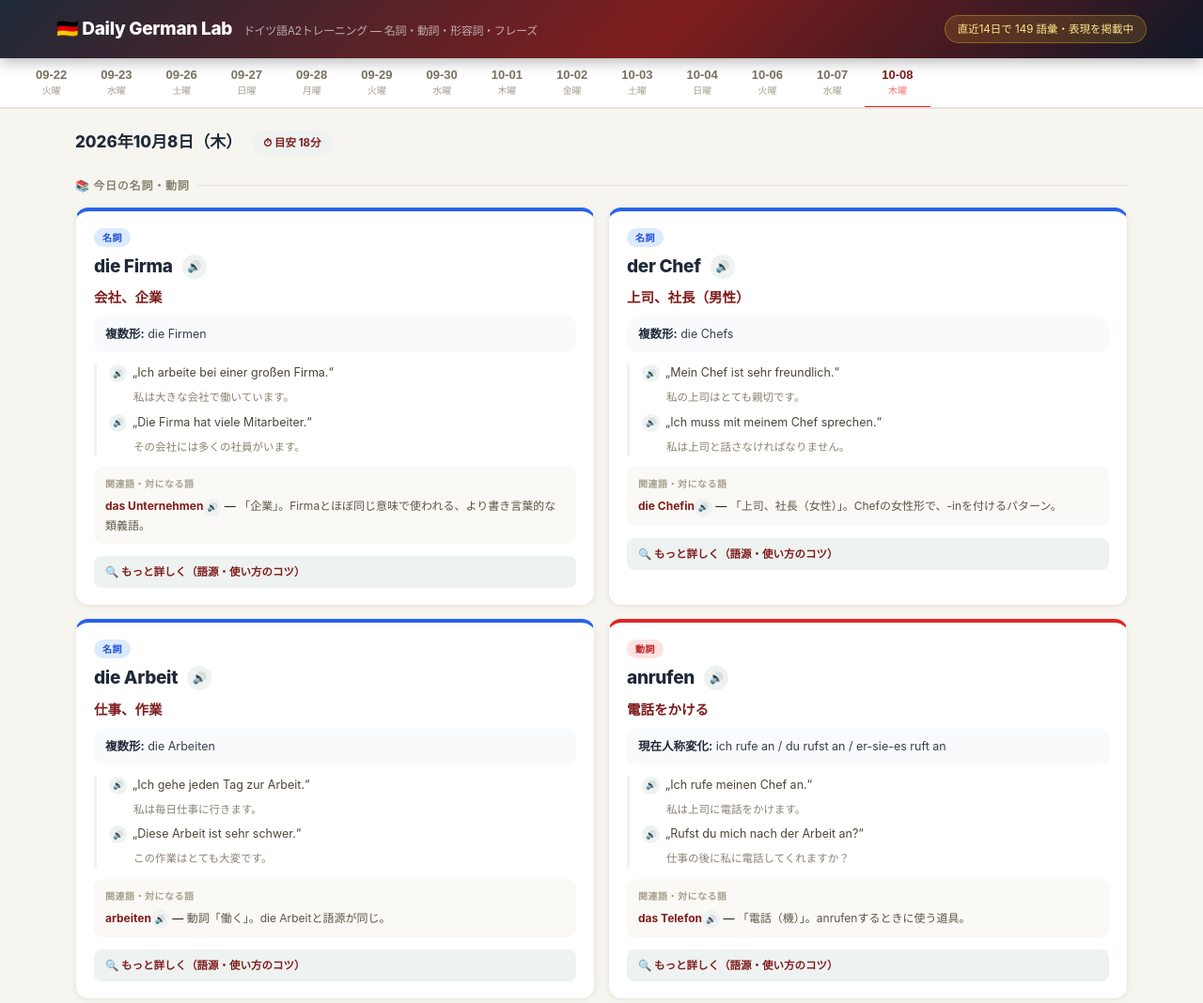
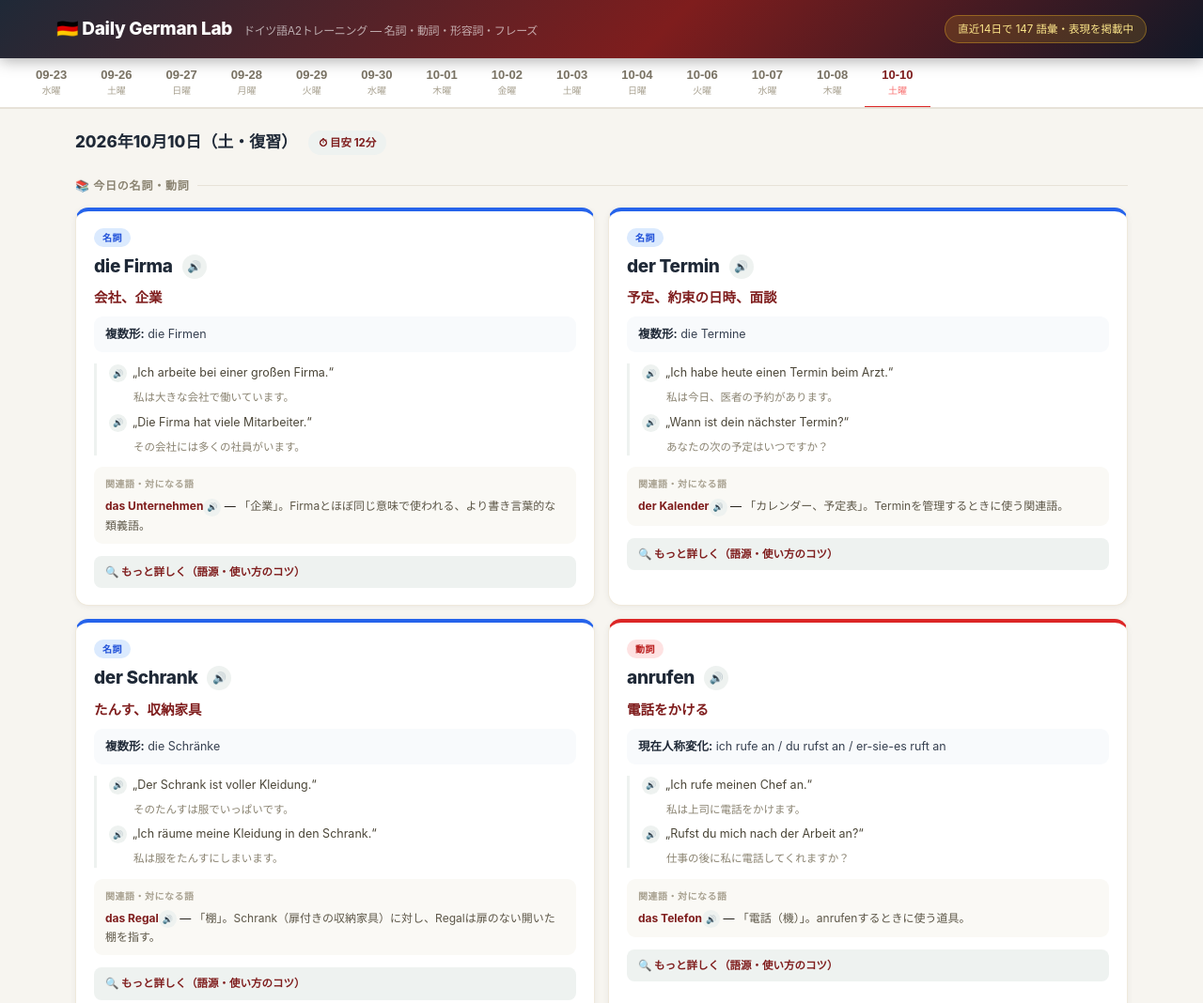
Before and after one commit to rikuto0827/german-daily, a plain HTML site: page index.html in a window 1280 px wide. Shown: the top 1068 px of the page at 94% size. Drawn offline with Linux system fonts and the light colour scheme.

Commit message:
Daily update 2026-10-10

```diff
--- a/index.html
+++ b/index.html
@@ -146,149 +146,6 @@ a{color:#1d4ed8}
 // ── START_DATA ──
 const GERMAN_REPORTS = [
 {
-  date: "2026-09-22",
-  dateLabel: "2026年9月22日（火）",
-  readTimeMin: 18,
-  coreItems: [
-    {
-      type: "noun", term: "der Supermarkt", plural: "die Supermärkte",
-      meaning_ja: "スーパーマーケット",
-      examples: [
-        { de: "Ich kaufe Brot im Supermarkt.", ja: "私はスーパーでパンを買います。" },
-        { de: "Der Supermarkt ist um acht Uhr geöffnet.", ja: "そのスーパーは8時に開店します。" }
-      ],
-      related: [ { term: "das Geschäft", note_ja: "「店」全般を指すより広い語。Supermarktは食品などを扱う大型店を指す。" } ],
-      explanation_ja: "男性名詞（der）。複数形は die Supermärkte で語幹の母音がウムラウト化するパターン（a→ä）。„im Supermarkt“（前置詞in＋Dativ「〜の中で」）の形で場所を表すのが基本パターン。"
-    },
-    {
-      type: "noun", term: "das Geschenk", plural: "die Geschenke",
-      meaning_ja: "プレゼント、贈り物",
-      examples: [
-        { de: "Ich habe ein Geschenk für dich.", ja: "私はあなたへのプレゼントを持っています。" },
-        { de: "Das Geschenk ist sehr schön.", ja: "そのプレゼントはとても素敵です。" }
-      ],
-      related: [ { term: "der Geburtstag", note_ja: "「誕生日」。Geschenkは誕生日や記念日に贈る物としてセットで使われることが多い。" } ],
-      explanation_ja: "中性名詞（das）。複数形は die Geschenke で語尾に -e を付ける規則的なパターン。„ein Geschenk für jemanden“（〜へのプレゼント）のように前置詞 für＋Akkusativの形でよく使う。"
-    },
-    {
-      type: "noun", term: "der Zug", plural: "die Züge",
-      meaning_ja: "電車、列車",
-      examples: [
-        { de: "Der Zug kommt um neun Uhr.", ja: "その電車は9時に来ます。" },
-        { de: "Ich fahre mit dem Zug nach Hamburg.", ja: "私は電車でハンブルクへ行きます。" }
-      ],
-      related: [ { term: "der Bahnhof", note_ja: "「駅」。Zug（電車）に乗るための場所としてセットで覚える。" } ],
-      explanation_ja: "男性名詞（der）。複数形は die Züge で語幹の母音がウムラウト化するパターン（u→ü）。„mit dem Zug fahren“（電車で行く）は交通手段を表す最頻出パターンの一つ。"
-    },
-    {
-      type: "verb", term: "schreiben", conjugation: "ich schreibe / du schreibst / er-sie-es schreibt",
-      meaning_ja: "書く",
-      examples: [
-        { de: "Ich schreibe einen Brief an meine Mutter.", ja: "私は母に手紙を書きます。" },
-        { de: "Schreibst du eine E-Mail?", ja: "あなたはメールを書きますか？" }
-      ],
-      related: [ { term: "der Brief", note_ja: "名詞「手紙」。schreibenと組み合わせて使う最頻出の名詞。" } ],
-      explanation_ja: "規則動詞。語幹 schreib- に -e/-st/-t を付けるだけ。„an＋4格（Akkusativ）“で「〜宛てに」という相手を示すことが多い。"
-    },
-    {
-      type: "verb", term: "finden", conjugation: "ich finde / du findest / er-sie-es findet",
-      meaning_ja: "見つける、〜だと思う",
-      examples: [
-        { de: "Ich finde meinen Schlüssel nicht.", ja: "私は鍵が見つかりません。" },
-        { de: "Wie findest du das Buch?", ja: "あなたはその本をどう思いますか？" }
-      ],
-      related: [ { term: "suchen", note_ja: "「探す」。finden（見つける）は探した結果を表す動詞で、suchenとセットで使われることが多い。" } ],
-      explanation_ja: "規則動詞だが、語幹が -d で終わるため、du/erの語尾の前に発音しやすくするための余分な -e- が入る（findest, findet）。「〜を見つける」だけでなく「〜だと思う」という意見を表す意味でも非常によく使われる。"
-    },
-    {
-      type: "verb", term: "geben", conjugation: "ich gebe / du gibst / er-sie-es gibt",
-      meaning_ja: "与える、あげる",
-      examples: [
-        { de: "Ich gebe dir mein Buch.", ja: "私はあなたに私の本をあげます。" },
-        { de: "Gibst du mir bitte das Salz?", ja: "塩を取ってもらえますか？" }
-      ],
-      related: [ { term: "nehmen", note_ja: "「取る」。geben（与える）と対になる動詞。" } ],
-      explanation_ja: "不規則動詞（幹母音変化 e→i）。du/erの形で gebe→gibst/gibt に変化する。「geben＋3格（人）＋4格（物）」の語順（〜に〜をあげる）がA2の重要な文型。"
-    }
-  ],
-  adjectives: [
-    {
-      term: "leicht",
-      meaning_ja: "軽い、簡単な",
-      examples: [
-        { de: "Die Tasche ist sehr leicht.", ja: "そのバッグはとても軽いです。" },
-        { de: "Diese Übung ist leicht.", ja: "この練習問題は簡単です。" }
-      ],
-      related: [ { term: "schwer", note_ja: "「重い、難しい」。leichtの対義語。" } ],
-      explanation_ja: "「軽い」と「簡単な」の両方の意味を持つ語。文脈によって物理的な重さか難易度かを判断する。"
-    },
-    {
-      term: "schwer",
-      meaning_ja: "重い、難しい",
-      examples: [
-        { de: "Der Koffer ist sehr schwer.", ja: "そのスーツケースはとても重いです。" },
-        { de: "Die Prüfung war schwer.", ja: "その試験は難しかったです。" }
-      ],
-      related: [ { term: "leicht", note_ja: "「軽い、簡単な」。schwerの対義語。" } ],
-      explanation_ja: "leichtと同様に「重さ」と「難易度」の二つの意味を持つ基本形容詞。"
-    },
-    {
-      term: "freundlich",
-      meaning_ja: "親切な、フレンドリーな",
-      examples: [
-        { de: "Die Verkäuferin ist sehr freundlich.", ja: "その店員はとても親切です。" },
-        { de: "Er ist immer freundlich zu allen.", ja: "彼はいつも皆に親切です。" }
-      ],
-      related: [ { term: "unfreundlich", note_ja: "「不親切な」。un-を付けると反対の意味になるパターン。" } ],
-      explanation_ja: "人の性格を表す基本形容詞。„freundlich zu jemandem“（〜に対して親切）のように前置詞zu＋Dativと組み合わせることが多い。"
-    }
-  ],
-  phrases: [
-    {
-      phrase: "Auf Wiedersehen!",
-      meaning_ja: "さようなら（フォーマル）",
-      examples: [
-        { de: "Auf Wiedersehen, bis morgen!", ja: "さようなら、また明日！" },
-        { de: "Vielen Dank und auf Wiedersehen!", ja: "どうもありがとうございました、さようなら。" }
-      ],
-      explanation_ja: "フォーマルな別れの挨拶。店員と客など、あまり親しくない相手との別れ際に使う。親しい相手には„Tschüss!“がよく使われる。"
-    },
-    {
-      phrase: "Ich weiß nicht.",
-      meaning_ja: "わかりません、知りません",
-      examples: [
-        { de: "Wo ist der Bahnhof? – Ich weiß nicht, tut mir leid.", ja: "駅はどこですか？—わかりません、すみません。" },
-        { de: "Ich weiß nicht, wie spät es ist.", ja: "今何時か私にはわかりません。" }
-      ],
-      explanation_ja: "„wissen“（知っている）の否定形。知識・情報を知らないときに使い、„Ich verstehe nicht.“（理解できない）とは区別する。"
-    },
-    {
-      phrase: "Herzlichen Glückwunsch!",
-      meaning_ja: "おめでとう！",
-      examples: [
-        { de: "Herzlichen Glückwunsch zum Geburtstag!", ja: "お誕生日おめでとう！" },
-        { de: "Herzlichen Glückwunsch zur bestandenen Prüfung!", ja: "試験合格おめでとう！" }
-      ],
-      explanation_ja: "お祝いの言葉。„zum/zur ...“（〜に対して）と組み合わせて何を祝うかを示すのが基本パターン。"
-    }
-  ],
-  grammarTip: {
-    title: "前置詞が格を選ぶ？ Wechselpräpositionen（3・4格を取る前置詞）",
-    body_ja: "in, auf, an, über, unter, vor, hinter, neben, zwischen などの前置詞は、意味によってAkkusativ（4格）とDativ（3格）を使い分けます。「どこへ？（wohin?）」という移動・方向を表すときはAkkusativ、「どこに？（wo?）」という場所・位置を表すときはDativを使います。例えば „Ich lege das Buch auf den Tisch.“（本をテーブルの上に置く＝移動＝Akkusativ）に対して、„Das Buch liegt auf dem Tisch.“（本はテーブルの上にある＝位置＝Dativ）のように変わります。legen（置く）／liegen（ある）のような動詞のペアと合わせて覚えると理解しやすくなります。"
-  },
-  todayQuiz: [
-    { question: "「Supermarkt（スーパー）」の正しい冠詞はどれ？", choices: ["der", "die", "das", "die（複数形のみ）"], answerIndex: 0, explanation: "Supermarktは男性名詞なのでder Supermarktが正解。複数形はdie Supermärkte。" },
-    { question: "Ergänze: „Ich ___ einen Brief an meine Mutter.\"（schreibenを正しい形に）", choices: ["schreibe", "schreibst", "schreibt", "schreiben"], answerIndex: 0, explanation: "主語がich（1人称単数）なので語尾は-e。schreibeが正解。" },
-    { question: "Ergänze: „Er ___ mir bitte das Salz.\"（gebenを正しい形に）", choices: ["gebe", "gibst", "gibt", "geben"], answerIndex: 2, explanation: "gebenは不規則動詞（e→i）。3人称単数（er）の形はgibt。" },
-    { question: "Ergänze: „Du ___ meinen Schlüssel nicht.\"（findenを正しい形に）", choices: ["finde", "findest", "findet", "finden"], answerIndex: 1, explanation: "語幹が-dで終わるため、duの語尾の前に-e-が入りfindestになる。" },
-    { question: "「schwer」の反対の意味を持つ形容詞は？", choices: ["leicht", "freundlich", "unfreundlich", "schnell"], answerIndex: 0, explanation: "schwer（重い・難しい）の反対はleicht（軽い・簡単な）。" },
-    { question: "フォーマルな別れの挨拶はどれ？", choices: ["Auf Wiedersehen!", "Ich weiß nicht.", "Herzlichen Glückwunsch!", "Guten Appetit!"], answerIndex: 0, explanation: "„Auf Wiedersehen!“はフォーマルな別れの挨拶。親しい相手にはTschüss!を使う。" },
-    { question: "„Ich lege das Buch auf ___ Tisch.\"（移動を表すのでAkkusativ）正しい形はどれ？", choices: ["der", "die", "das", "den"], answerIndex: 3, explanation: "移動（wohin?）を表すのでAkkusativになり、男性名詞der Tischはdenに変わる。" },
-    { question: "「der Zug」の複数形は？", choices: ["die Züge", "die Zuge", "die Zügen", "der Züge"], answerIndex: 0, explanation: "複数形はdie Zügeで、語幹の母音がウムラウト化するパターン（u→ü）。" }
-  ]
-}
-,
-{
   date: "2026-09-23",
   dateLabel: "2026年9月23日（水）",
   readTimeMin: 18,
@@ -1961,8 +1818,132 @@ const GERMAN_REPORTS = [
     { question: "やることがあって忙しいと伝えるフレーズはどれ？", choices: ["Ich habe zu tun.", "Keine Ursache!", "Mach schnell!", "Das macht nichts."], answerIndex: 0, explanation: "„Ich habe zu tun.“は「やることがある、忙しい」という定番フレーズ。" }
   ]
 }
+,
+{
+  date: "2026-10-10",
+  dateLabel: "2026年10月10日（土・復習）",
+  readTimeMin: 12,
+  coreItems: [
+    {
+      type: "noun", term: "die Firma", plural: "die Firmen",
+      meaning_ja: "会社、企業",
+      examples: [
+        { de: "Ich arbeite bei einer großen Firma.", ja: "私は大きな会社で働いています。" },
+        { de: "Die Firma hat viele Mitarbeiter.", ja: "その会社には多くの社員がいます。" }
+      ],
+      related: [ { term: "das Unternehmen", note_ja: "「企業」。Firmaとほぼ同じ意味で使われる、より書き言葉的な類義語。" } ],
+      explanation_ja: "女性名詞（die）。複数形は die Firmen で語尾に -n を付ける規則的なパターン。「〜で働く」は bei＋Dativ（3格）を使い、„bei einer Firma arbeiten“の形が基本。"
+    },
+    {
+      type: "noun", term: "der Termin", plural: "die Termine",
+      meaning_ja: "予定、約束の日時、面談",
+      examples: [
+        { de: "Ich habe heute einen Termin beim Arzt.", ja: "私は今日、医者の予約があります。" },
+        { de: "Wann ist dein nächster Termin?", ja: "あなたの次の予定はいつですか？" }
+      ],
+      related: [ { term: "der Kalender", note_ja: "「カレンダー、予定表」。Terminを管理するときに使う関連語。" } ],
+      explanation_ja: "男性名詞（der）。複数形は die Termine で語尾に -e を付ける規則的なパターン。„einen Termin machen“（予約を取る）、„einen Termin haben“（予定がある）という組み合わせが頻出。"
+    },
+    {
+      type: "noun", term: "der Schrank", plural: "die Schränke",
+      meaning_ja: "たんす、収納家具",
+      examples: [
+        { de: "Der Schrank ist voller Kleidung.", ja: "そのたんすは服でいっぱいです。" },
+        { de: "Ich räume meine Kleidung in den Schrank.", ja: "私は服をたんすにしまいます。" }
+      ],
+      related: [ { term: "das Regal", note_ja: "「棚」。Schrank（扉付きの収納家具）に対し、Regalは扉のない開いた棚を指す。" } ],
+      explanation_ja: "男性名詞（der）。複数形は die Schränke で語幹の母音がウムラウト化するパターン（a→ä）。der Garten→die Gärtenと同じタイプ。„in den Schrank räumen“（たんすにしまう）のように4格（Akkusativ）と組み合わせて使う。"
+    },
+    {
+      type: "verb", term: "anrufen", conjugation: "ich rufe an / du rufst an / er-sie-es ruft an",
+      meaning_ja: "電話をかける",
+      examples: [
+        { de: "Ich rufe meinen Chef an.", ja: "私は上司に電話をかけます。" },
+        { de: "Rufst du mich nach der Arbeit an?", ja: "仕事の後に私に電話してくれますか？" }
+      ],
+      related: [ { term: "das Telefon", note_ja: "「電話（機）」。anrufenするときに使う道具。" } ],
+      explanation_ja: "分離動詞（rufen＋an）。文中では前綴り an が文末に移動する（例: Ich rufe dich an.）。rufenだけだと「呼ぶ」という意味で、anを付けることで「電話をかける」という意味に変わる。"
+    },
+    {
+      type: "verb", term: "aufhören", conjugation: "ich höre auf / du hörst auf / er-sie-es hört auf",
+      meaning_ja: "やめる、終える",
+      examples: [
+        { de: "Ich höre um siebzehn Uhr mit der Arbeit auf.", ja: "私は17時に仕事を終えます。" },
+        { de: "Hör bitte auf zu reden!", ja: "どうかおしゃべりをやめてください！" }
+      ],
+      related: [ { term: "anfangen", note_ja: "「始める」。aufhörenと対になる分離動詞。" } ],
+      explanation_ja: "分離動詞（規則動詞）。前綴り auf- は人称変化すると文末に移動する。„aufhören + zu + 不定形“（〜するのをやめる）の形もよく使われる。"
+    },
+    {
+      type: "verb", term: "vergessen", conjugation: "ich vergesse / du vergisst / er-sie-es vergisst",
+      meaning_ja: "忘れる",
+      examples: [
+        { de: "Ich vergesse oft meinen Schlüssel.", ja: "私はよく鍵を忘れます。" },
+        { de: "Vergiss das nicht!", ja: "それを忘れないで！" }
+      ],
+      related: [ { term: "sich erinnern", note_ja: "「思い出す、覚えている」。vergessen（忘れる）と対になる再帰動詞。" } ],
+      explanation_ja: "不規則動詞（幹母音変化 e→i）。geben・nehmen・treffenと同じ変化パターンで、語幹が-ssで終わるためduとerの形がどちらも vergisst になる（heißenのheißtと同じ現象）。命令形„Vergiss (das) nicht!“は日常会話でよく使う。"
+    }
+  ],
+  adjectives: [
+    {
+      term: "pünktlich",
+      meaning_ja: "時間通りの、時間に正確な",
+      examples: [
+        { de: "Er ist immer pünktlich.", ja: "彼はいつも時間通りです。" },
+        { de: "Bitte sei morgen pünktlich!", ja: "明日は時間通りに来てね！" }
+      ],
+      related: [ { term: "unpünktlich", note_ja: "「時間に遅れる、不正確な」。un-を付けると反対の意味になるパターン。" } ],
+      explanation_ja: "時間の正確さを表す基本形容詞。ドイツでは時間厳守が重視される文化があり、仕事や約束の場面で非常によく使われる語。"
+    },
+    {
+      term: "ruhig",
+      meaning_ja: "静かな、落ち着いた",
+      examples: [
+        { de: "Das Büro ist heute sehr ruhig.", ja: "そのオフィスは今日とても静かです。" },
+        { de: "Er bleibt auch in Stresssituationen ruhig.", ja: "彼はストレスの多い状況でも落ち着いています。" }
+      ],
+      related: [ { term: "laut", note_ja: "「うるさい」。ruhigの対義語。" } ],
+      explanation_ja: "場所の静けさだけでなく、人の性格の「落ち着き」も表せる基本形容詞。既出の laut（うるさい）と対で覚えると効率的。"
+    }
+  ],
+  phrases: [
+    {
+      phrase: "Keine Ursache!",
+      meaning_ja: "どういたしまして、気にしないで",
+      examples: [
+        { de: "Danke für deine Hilfe! – Keine Ursache!", ja: "助けてくれてありがとう！—どういたしまして！" },
+        { de: "Keine Ursache, das mache ich gern.", ja: "気にしないで、喜んでやるよ。" }
+      ],
+      explanation_ja: "„Bitte schön!“と同様にお礼への返答として使える表現。直訳は「原因なし」で、「大したことではない」という気持ちを表す。"
+    },
+    {
+      phrase: "Setz dich!",
+      meaning_ja: "座って！",
+      examples: [
+        { de: "Setz dich bitte!", ja: "どうぞ座ってください！" },
+        { de: "Setz dich, das Essen ist fertig.", ja: "座って、料理ができたよ。" }
+      ],
+      explanation_ja: "再帰動詞 sich setzen（座る、動作）の命令形。すでに学んだ sitzen（座っている、状態）との違いに注意：setzenは「座る動作」、sitzenは「座っている状態」を表す。"
+    }
+  ],
+  grammarTip: {
+    title: "今週の復習：接続詞weil・時の前置詞・Dativ前置詞のまとめ",
+    body_ja: "今週は3つの重要文法を学びました。①weil（〜なので）で始まる理由を表す文では、動詞が必ず文末に移動します（通常の語順のままのdennとの違いに注意）。②時を表す前置詞は単位によって使い分け、時刻にはum（um acht Uhr）、曜日・日付にはam（am Montag）、月・季節・年にはim（im Oktober）を使います。③mit・nach・bei・von・zu・aus・seitは意味に関わらず常にDativ（3格）を取る前置詞です。どれも「文中の役割や決まりによって語順・語形が変わる」という共通点を意識して復習しましょう。"
+  },
+  todayQuiz: [
+    { question: "「die Firma」の複数形は？", choices: ["die Firmen", "die Firmas", "die Firma", "der Firmen"], answerIndex: 0, explanation: "-aで終わる女性名詞Firmaの複数形は語尾を-enに変えてdie Firmenになる。" },
+    { question: "「Termin」の意味として正しいものは？", choices: ["予定、約束の日時", "休憩", "会社、企業", "たんす"], answerIndex: 0, explanation: "Terminは「予定、約束の日時、面談」を意味する男性名詞。" },
+    { question: "「Schrank（たんす）」の複数形は？", choices: ["die Schränke", "die Schranke", "die Schränken", "der Schränke"], answerIndex: 0, explanation: "複数形はdie Schränkeで、語幹の母音がウムラウト化するパターン（a→ä）。" },
+    { question: "Ergänze: „___ du mich nach der Arbeit an?\"（anrufenを正しい形に）", choices: ["Rufe", "Rufst", "Ruft", "Rufen"], answerIndex: 1, explanation: "anrufenは分離動詞。主語duの形はrufstで、前綴りanは文末に残る。" },
+    { question: "Ergänze: „Du ___ oft deinen Schlüssel.\"（vergessenを正しい形に）", choices: ["vergesse", "vergisst", "vergesst", "vergessen"], answerIndex: 1, explanation: "vergessenは不規則動詞（e→i）で、語幹が-ssで終わるためduとerの形がどちらもvergisstになる。" },
+    { question: "「pünktlich」の反対の意味を持つ語は？", choices: ["unpünktlich", "unruhig", "unhöflich", "unordentlich"], answerIndex: 0, explanation: "pünktlich（時間通りの）の反対はun-を付けたunpünktlich。" },
+    { question: "„Ich bin müde, ___ ich schlecht geschlafen habe.\"（weilを使う場合の正しい語順）", choices: ["weil ich schlecht geschlafen habe", "weil habe ich schlecht geschlafen", "weil ich habe schlecht geschlafen", "weil geschlafen ich habe schlecht"], answerIndex: 0, explanation: "weil（〜なので）で始まる文では、動詞（ここではhabe）が文末に置かれる。" },
+    { question: "常にDativ（3格）を取る前置詞はどれ？", choices: ["seit", "für", "ohne", "durch"], answerIndex: 0, explanation: "seitは常にDativを取る前置詞。für/ohne/durchは常にAkkusativを取る。" }
+  ]
+}
 ];
-// ── END_DATA ──  (last sync: 2026-10-08)
+// ── END_DATA ──  (last sync: 2026-10-10)
 
 function esc(s){
   if(s===undefined||s===null) return '';
```
